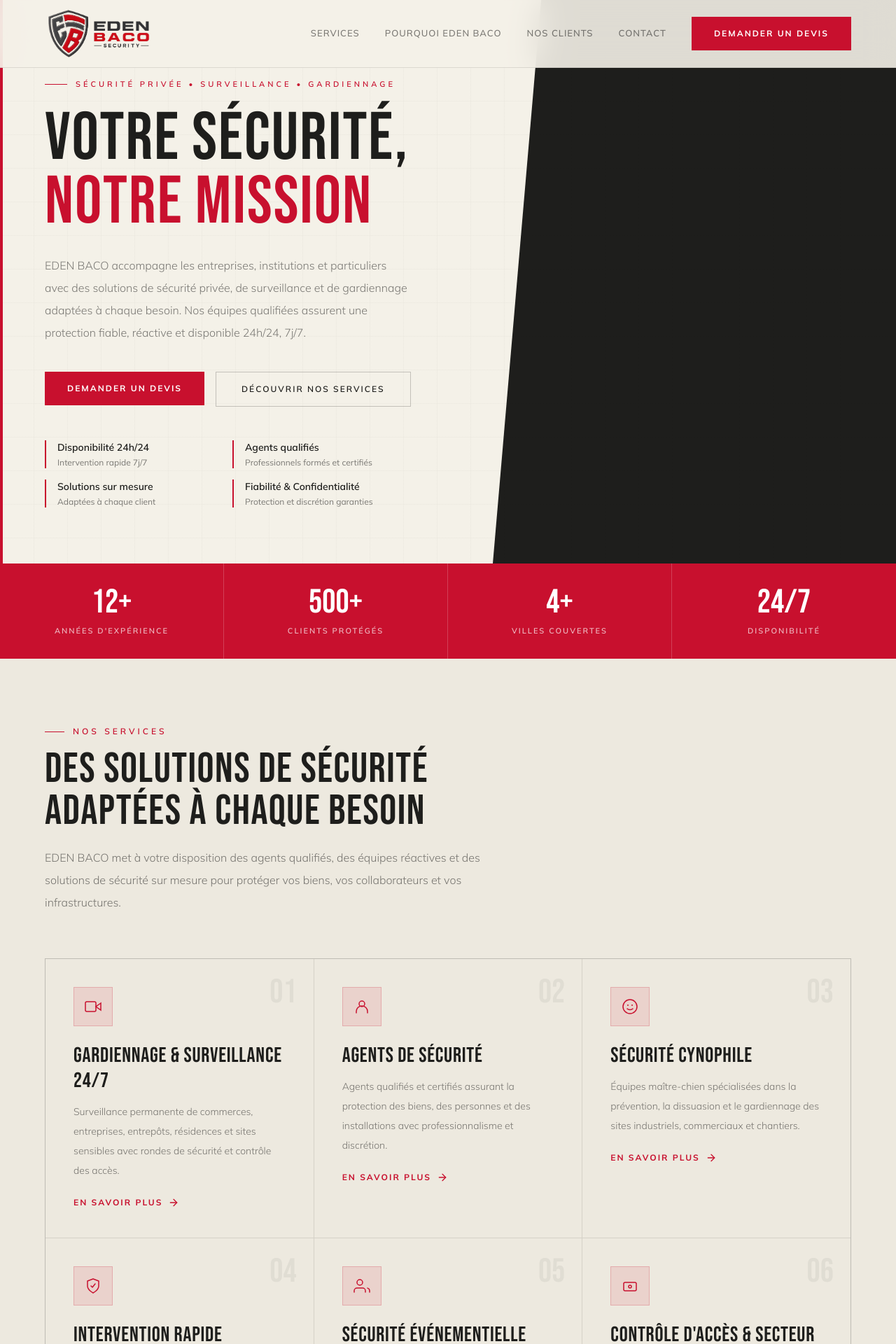
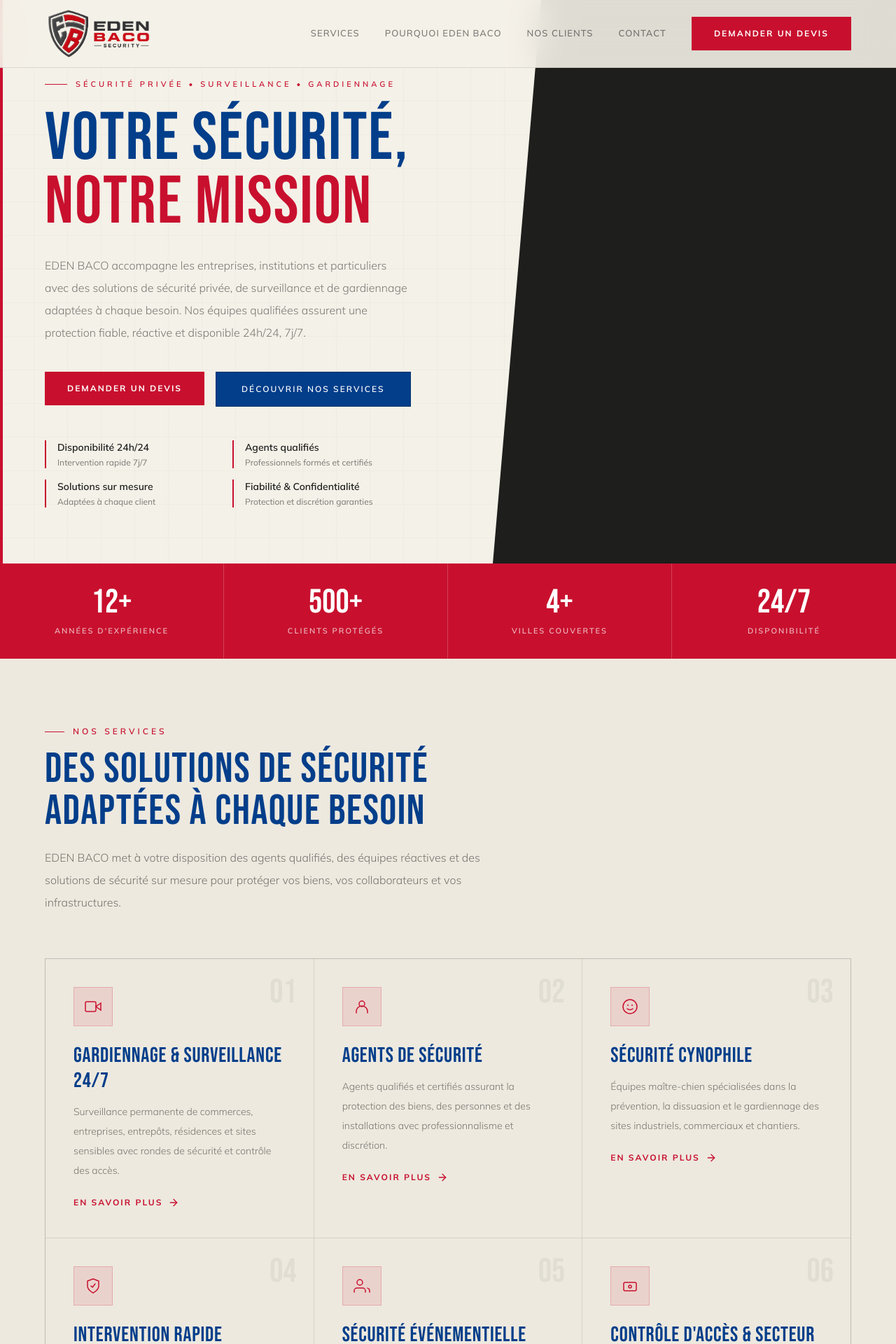
Before and after one commit to aalazhar/SecMaroc, a Next.js app: page / in a window 1280 px wide. Shown: the top 1920 px of the page at 70% size. Built offline with nearby package versions, Linux system fonts and the light colour scheme.

Commit message:
change dark color with blue color

```diff
--- a/components/cards/ServiceCard.tsx
+++ b/components/cards/ServiceCard.tsx
@@ -30,7 +30,7 @@ export default function ServiceCard({
         <Icon className="w-6 h-6 text-[#C8102E]" strokeWidth={1.5} />
       </div>
 
-      <h3 className="font-['Bebas_Neue'] text-3xl tracking-wide text-[#1E1E1C] mb-3">
+      <h3 className="font-['Bebas_Neue'] text-3xl tracking-wide text-[#023e8a] mb-3">
         {title}
       </h3>
 
--- a/components/cards/WhyPoint.tsx
+++ b/components/cards/WhyPoint.tsx
@@ -14,7 +14,7 @@ export default function WhyPoint({ title, text, icon: Icon }: Props) {
       </div>
 
       <div>
-        <h3 className="font-bebas text-xl tracking-wide text-dark mb-2">
+        <h3 className="font-bebas text-xl tracking-wide text-[#023e8a] mb-2">
           {title}
         </h3>
 
--- a/components/sections/Clients.tsx
+++ b/components/sections/Clients.tsx
@@ -51,7 +51,7 @@ export default function Clients() {
             <span className="w-7 h-px bg-red" />
           </p>
 
-          <h2 className="font-bebas text-5xl md:text-6xl leading-none tracking-wide text-dark">
+          <h2 className="font-bebas text-5xl md:text-6xl leading-none tracking-wide text-[#023e8a]">
             Des clients qui comptent sur nous
           </h2>
         </motion.div>
--- a/components/sections/Cta.tsx
+++ b/components/sections/Cta.tsx
@@ -754,7 +754,7 @@ export default function CTA() {
       className="
         relative
         py-24
-        bg-dark
+        bg-[#023e8a]
         text-center
         overflow-hidden
       "
--- a/components/sections/Equipements.tsx
+++ b/components/sections/Equipements.tsx
@@ -260,7 +260,7 @@ export default function Equipements() {
               Nos équipements
             </p>
 
-            <h2 className="font-bebas text-5xl md:text-6xl xl:text-7xl leading-none tracking-wide text-[#1E1E1C]">
+            <h2 className="font-bebas text-5xl md:text-6xl xl:text-7xl leading-none tracking-wide text-[#023e8a]">
               Équipés
               <br />
               pour protéger
--- a/components/sections/Hero.tsx
+++ b/components/sections/Hero.tsx
@@ -144,7 +144,7 @@ export default function Hero() {
               Sécurité privée • Surveillance • Gardiennage
             </div>
 
-            <h1 className="font-['Bebas_Neue'] text-[#1E1E1C] tracking-[2px] leading-[.95] text-6xl sm:text-7xl xl:text-[96px] mb-7 opacity-0 animate-[fadeUp_.8s_ease_.4s_forwards]">
+            <h1 className="font-['Bebas_Neue'] text-[#023e8a] tracking-[2px] leading-[.95] text-6xl sm:text-7xl xl:text-[96px] mb-7 opacity-0 animate-[fadeUp_.8s_ease_.4s_forwards]">
               Votre sécurité,
               <span className="block text-[#C8102E]">
                 notre mission
@@ -165,7 +165,7 @@ export default function Hero() {
               </Link>
 
               <Link href="#services">
-                <button className="px-9 py-4 border border-black/20 text-[#1E1E1C] uppercase tracking-[2px] text-xs font-semibold hover:bg-black/5 transition">
+                <button className="px-9 py-4 border bg-[#023e8a] border-black/20 text-white uppercase tracking-[2px] text-xs font-semibold hover:text-black hover:bg-black/5 transition">
                   Découvrir nos services
                 </button>
               </Link>
--- a/components/ui/SectionHeader.tsx
+++ b/components/ui/SectionHeader.tsx
@@ -91,7 +91,7 @@ export default function SectionHeader({
   md:text-6xl
   leading-none
   tracking-wide
-  text-dark
+  text-[#023e8a]
   "
       >
         {title}
```
